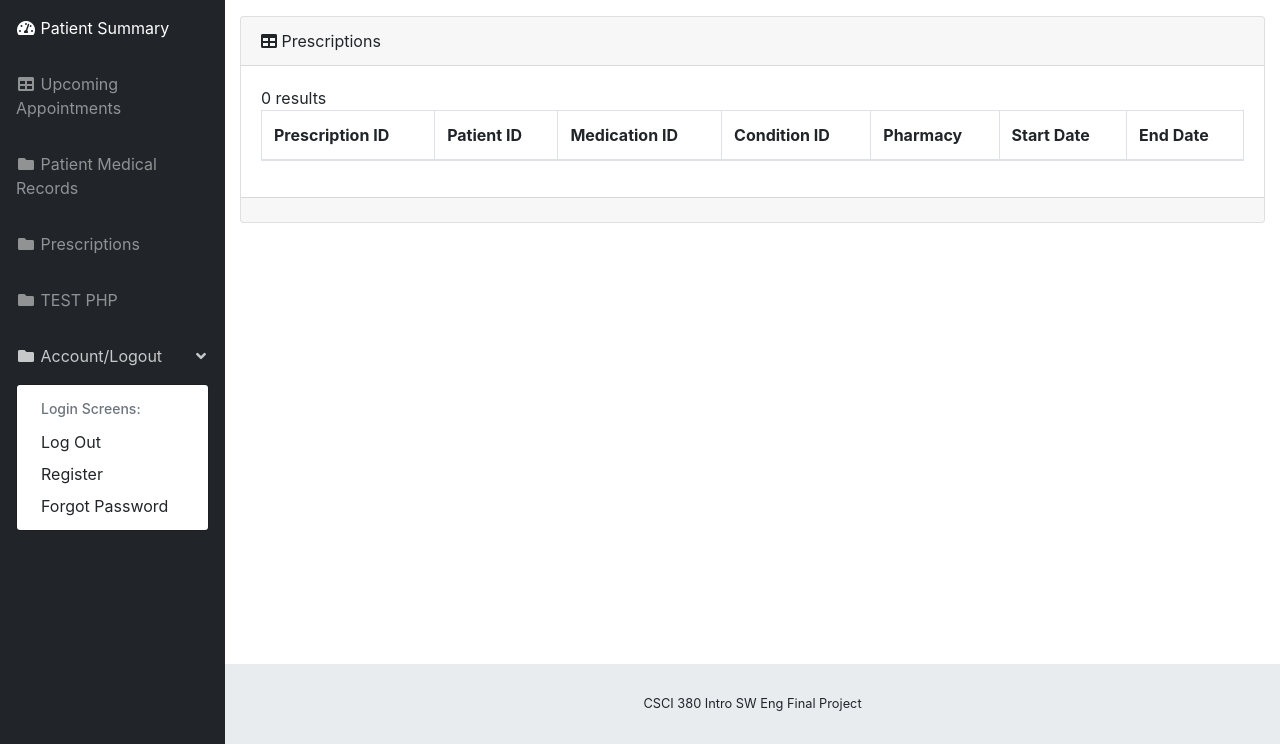
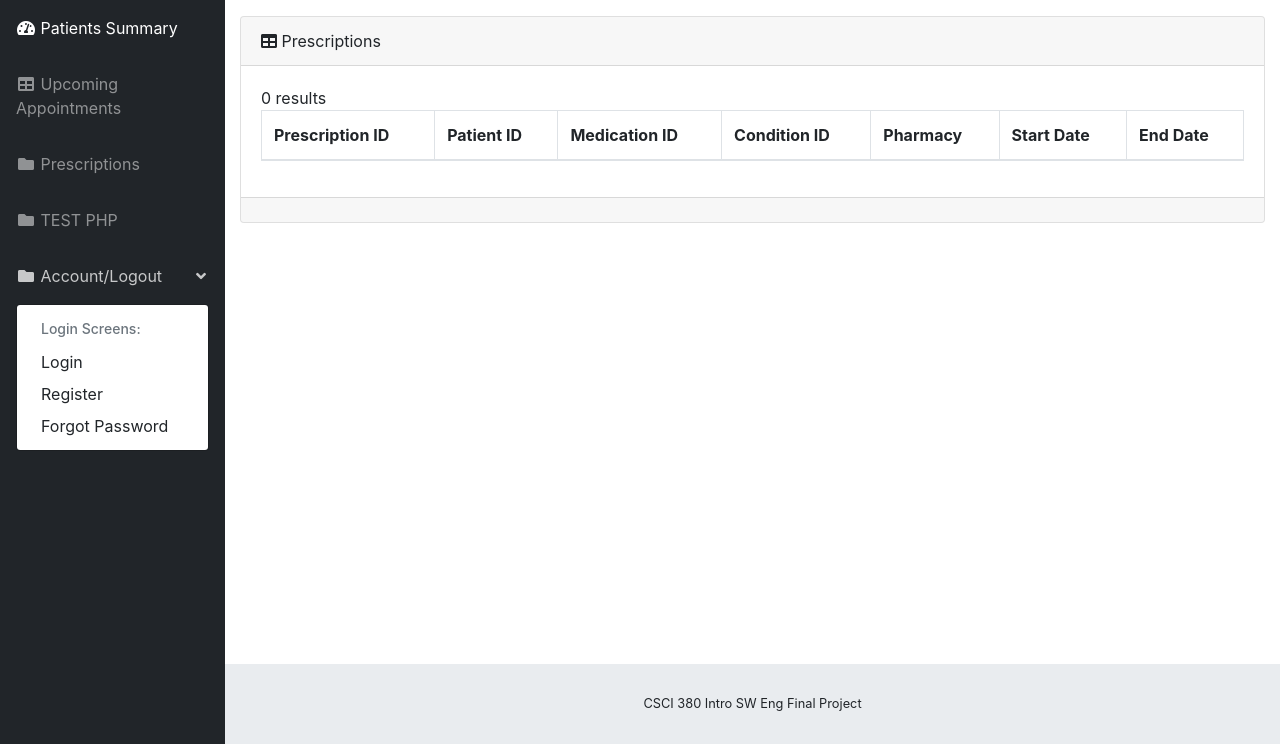
Before and after one commit to koolman124/IntroToSoftware, a PHP site: page /pages/doctor/doctor-rx.php in a window 1280 px wide, after a click on "Account/Logout". Shown: the part 56-800 px from the top of the page. Run offline with PHP 8.4, Linux system fonts and the light colour scheme; data that the repository does not hold is empty.

```diff
--- a/pages/doctor/doctor-rx.php
+++ b/pages/doctor/doctor-rx.php
@@ -39,11 +39,11 @@
 
 <!------------------------------------Sidebar Start------------------------------------->
 	<!-- Dashboard Start -->
-      <ul class="sidebar navbar-nav">
+  <ul class="sidebar navbar-nav">
         <li class="nav-item active">
           <a class="nav-link" href="doctor-dash.php">
             <i class="fas fa-fw fa-tachometer-alt"></i>
-            <span> Patient Summary</span>
+            <span> Patients Summary</span>
           </a>
         </li>
     <!-- Dashboard End -->
@@ -54,13 +54,6 @@
             <span>Upcoming Appointments</span></a>
         </li>
     <!-- Appointment End -->
-     <!-- View Med Info Start -->
-        <li class="nav-item">
-          <a class="nav-link" href="doctor-med.php">
-            <i class="fas fa-fw fa-folder"></i>
-            <span>Patient Medical Records</span></a>
-        </li>
-    <!-- View Med Info End -->
     <!-- Prescription Records Start -->
         <li class="nav-item">
           <a class="nav-link" href="doctor-rx.php">
@@ -83,7 +76,7 @@
           </a>
           <div class="dropdown-menu" aria-labelledby="pagesDropdown">
             <h6 class="dropdown-header">Login Screens:</h6>
-            <a class="dropdown-item" href="index.html">Log Out</a>
+            <a class="dropdown-item" href="index.html">Login</a>
             <a class="dropdown-item" href="register.html">Register</a>
             <a class="dropdown-item" href="forgot-password.html">Forgot Password</a>
           </div>
```
Also changed, not shown: pages/doctor/doctor-cal.php (+2 -9 lines), pages/doctor/doctor-dash.php (+7 -11 lines), pages/doctor/doctor-med.php (+10 -10 lines).
